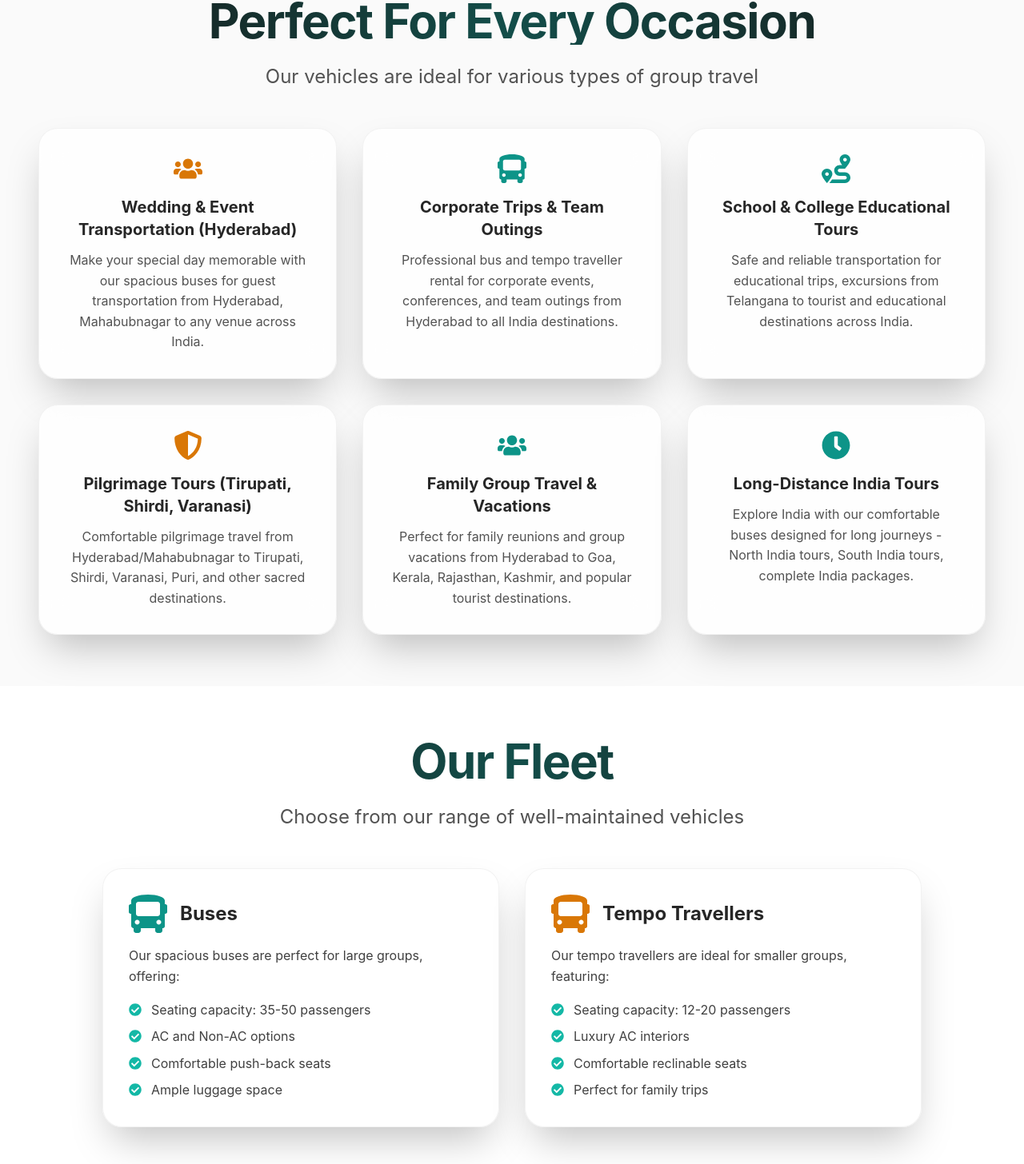
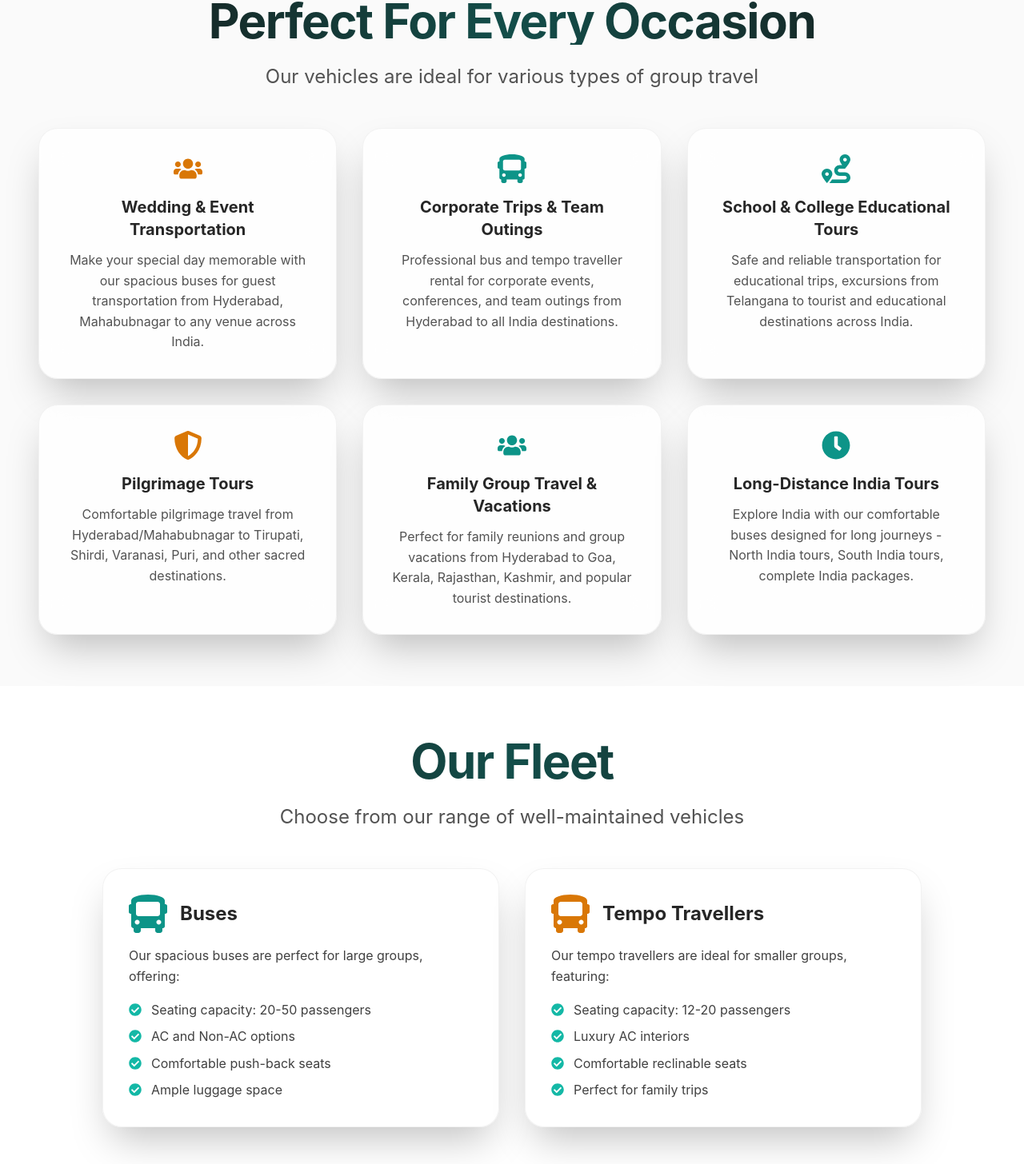
Before and after one commit to Abhiramreddyvundhyala/sv-travels, a React (Create React App) app in the folder frontend/: page /services in a window 1280 px wide. Shown: the part 1522-2978 px from the top of the page at 80% size. Built offline with nearby package versions, Linux system fonts and the light colour scheme; no server answers; the HTML template or start-up script is replaced by a standard one.

Commit message:
Update Services page

```diff
--- a/frontend/src/pages/public/Services.js
+++ b/frontend/src/pages/public/Services.js
@@ -10,7 +10,7 @@ const Services = () => {
   const useCases = [
     {
       icon: <FaUsers className="text-4xl text-amber-600" />,
-      title: 'Wedding & Event Transportation (Hyderabad)',
+      title: 'Wedding & Event Transportation',
       description: 'Make your special day memorable with our spacious buses for guest transportation from Hyderabad, Mahabubnagar to any venue across India.'
     },
     {
@@ -25,7 +25,7 @@ const Services = () => {
     },
     {
       icon: <FaShieldAlt className="text-4xl text-amber-600" />,
-      title: 'Pilgrimage Tours (Tirupati, Shirdi, Varanasi)',
+      title: 'Pilgrimage Tours',
       description: 'Comfortable pilgrimage travel from Hyderabad/Mahabubnagar to Tirupati, Shirdi, Varanasi, Puri, and other sacred destinations.'
     },
     {
@@ -161,7 +161,7 @@ const Services = () => {
               <ul className="space-y-2">
                 <li className="flex items-start">
                   <FaCheckCircle className="text-teal-500 mt-1 mr-3 flex-shrink-0" />
-                  <span className="text-neutral-700">Seating capacity: 35-50 passengers</span>
+                  <span className="text-neutral-700">Seating capacity: 20-50 passengers</span>
                 </li>
                 <li className="flex items-start">
                   <FaCheckCircle className="text-teal-500 mt-1 mr-3 flex-shrink-0" />
```
